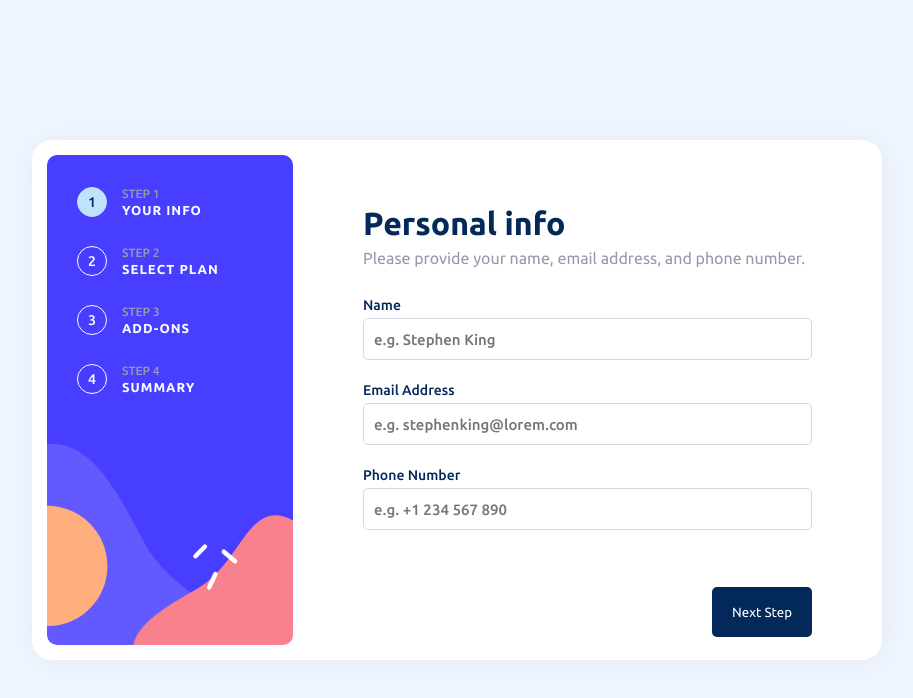
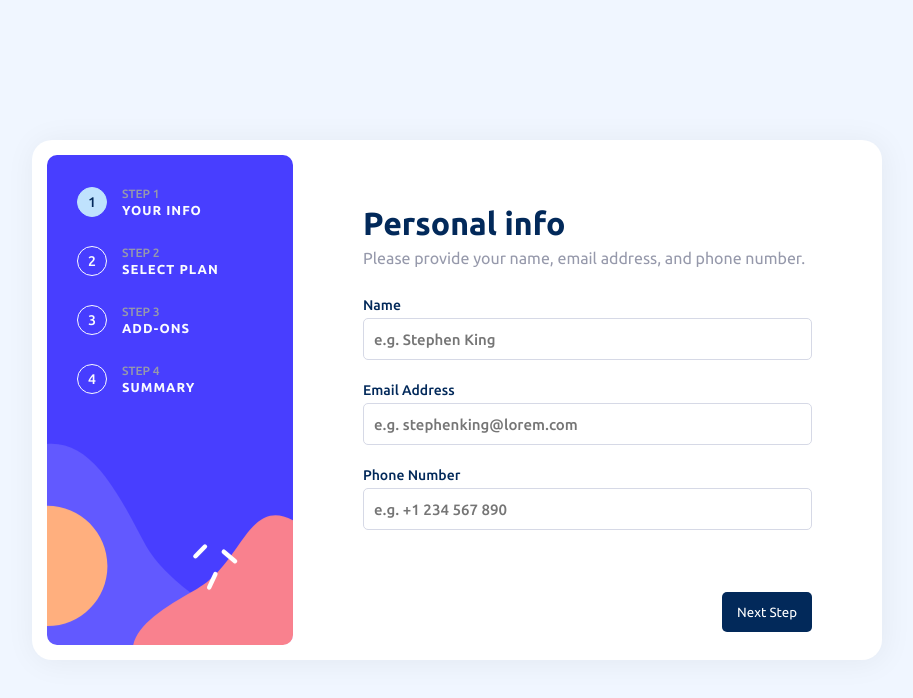
Before and after one commit to FelipeSDS23/multi-step-form, a React (Vite) app: page / in a window 1280 px wide. Shown: the top 698 px of the page, without its empty margins (183-1096 px from the left). Built offline with nearby package versions, Linux system fonts and the light colour scheme.

Commit message:
teste pages

```diff
--- a/src/index.css
+++ b/src/index.css
@@ -209,8 +209,8 @@
 
     .nextBtn {
         /* padding: 13px 19px; */
-        height: 50px;
-        width: 100px;
+        height: 40px;
+        width: 90px;
         border: none;
         border-radius: 5px;
         cursor: pointer;
@@ -219,8 +219,8 @@
 
     .confirmBtn {
         /* padding: 13px 19px; */
-        height: 50px;
-        width: 100px;
+        height: 40px;
+        width: 90px;
         border: none;
         border-radius: 5px;
         cursor: pointer;
--- a/src/pages/Step3.module.css
+++ b/src/pages/Step3.module.css
@@ -17,7 +17,7 @@
     border: 1px solid var(--Cool-gray);
     background-color: var(--White);
     cursor: pointer;
-    font-size: 16px;
+    font-size: 14px;
 }
 
 .addOnBtnActived {
--- a/src/pages/Step4.module.css
+++ b/src/pages/Step4.module.css
@@ -36,12 +36,12 @@
     display: flex;
     justify-content: space-between;
     align-items: center;
-    padding-top: 16px;
+    padding-top: 15px;
 }
 
 .addOnName {
     color: var(--Cool-gray);
-    font-size: 16px;
+    font-size: 14px;
 }
 
 .addOnItem .addOnPrice {
```
